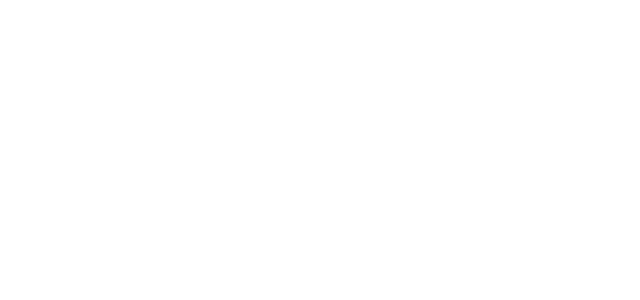
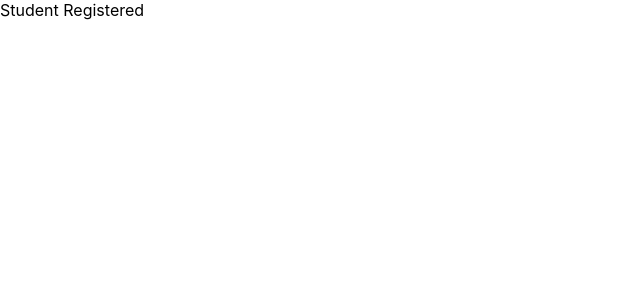
Before and after one commit to dilumsadeepa/Tuition-management-system, a React (Create React App) app in the folder tuition-management/: page /Stureg in a window 1280 px wide. Before the commit this address had no page. Shown: the top 300 px of the page, without its empty margins (0-640 px from the left). Built offline with nearby package versions, Linux system fonts and the light colour scheme.

Commit message:
student registered

```diff
--- a/tuition-management/src/App.js
+++ b/tuition-management/src/App.js
@@ -1,13 +1,14 @@
 import { BrowserRouter, Routes, Route } from "react-router-dom";
 
 import Register from "./components/User/Register";
+import StudentReg from "./components/Student/Register";
 
 function App() {
   return (
     <BrowserRouter>
       <Routes>
           <Route path="/" element={<Register />} />
-
+          <Route path="Stureg" element={<StudentReg/>}/>
       </Routes>
    </BrowserRouter>
   );
--- /dev/null
+++ b/tuition-management/src/components/Student/Register.js
@@ -0,0 +1,8 @@
+import React from 'react';
+
+const StudentReg = () =>{
+    return(
+        <div>Student Registered</div>
+    )
+}
+export default StudentReg;
```
